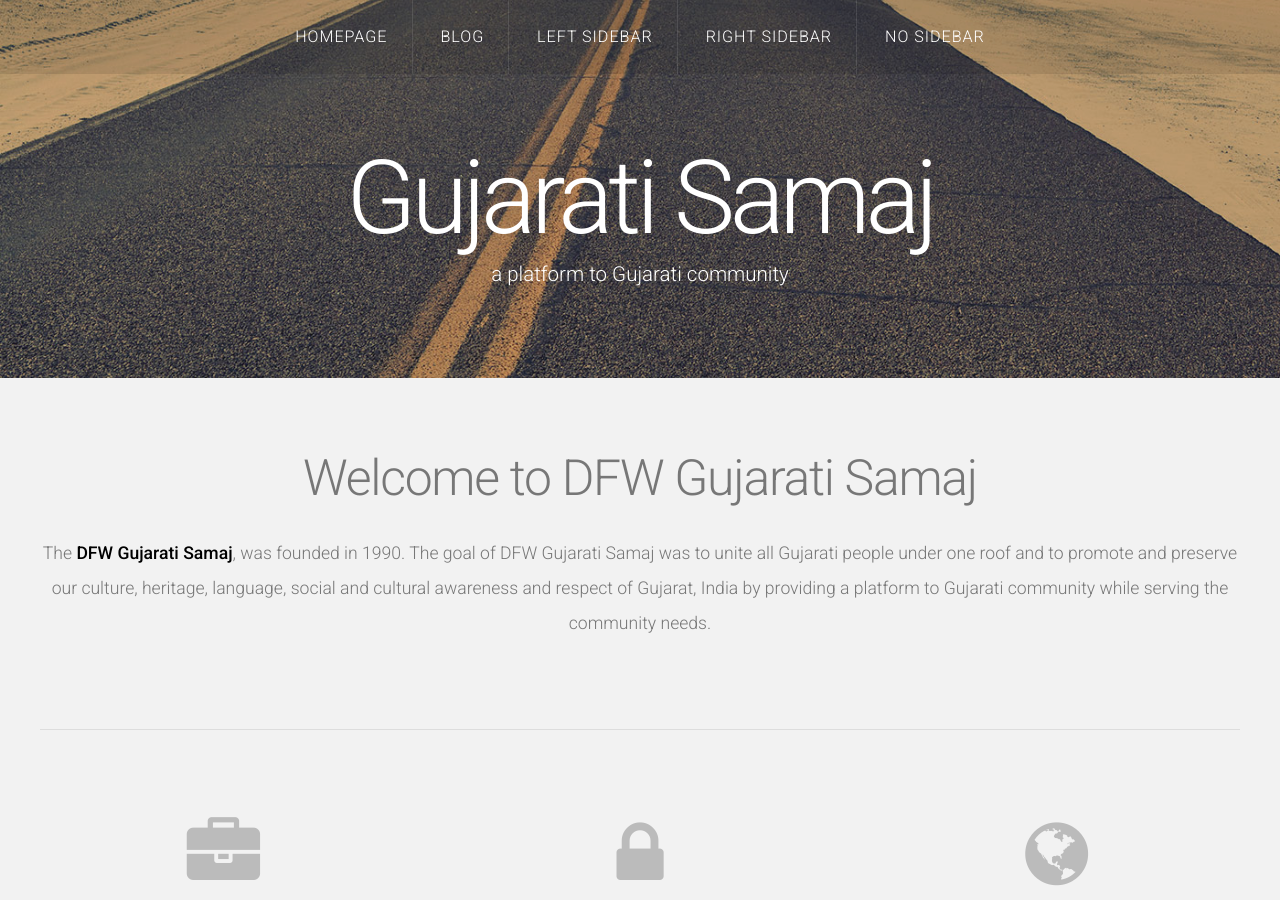
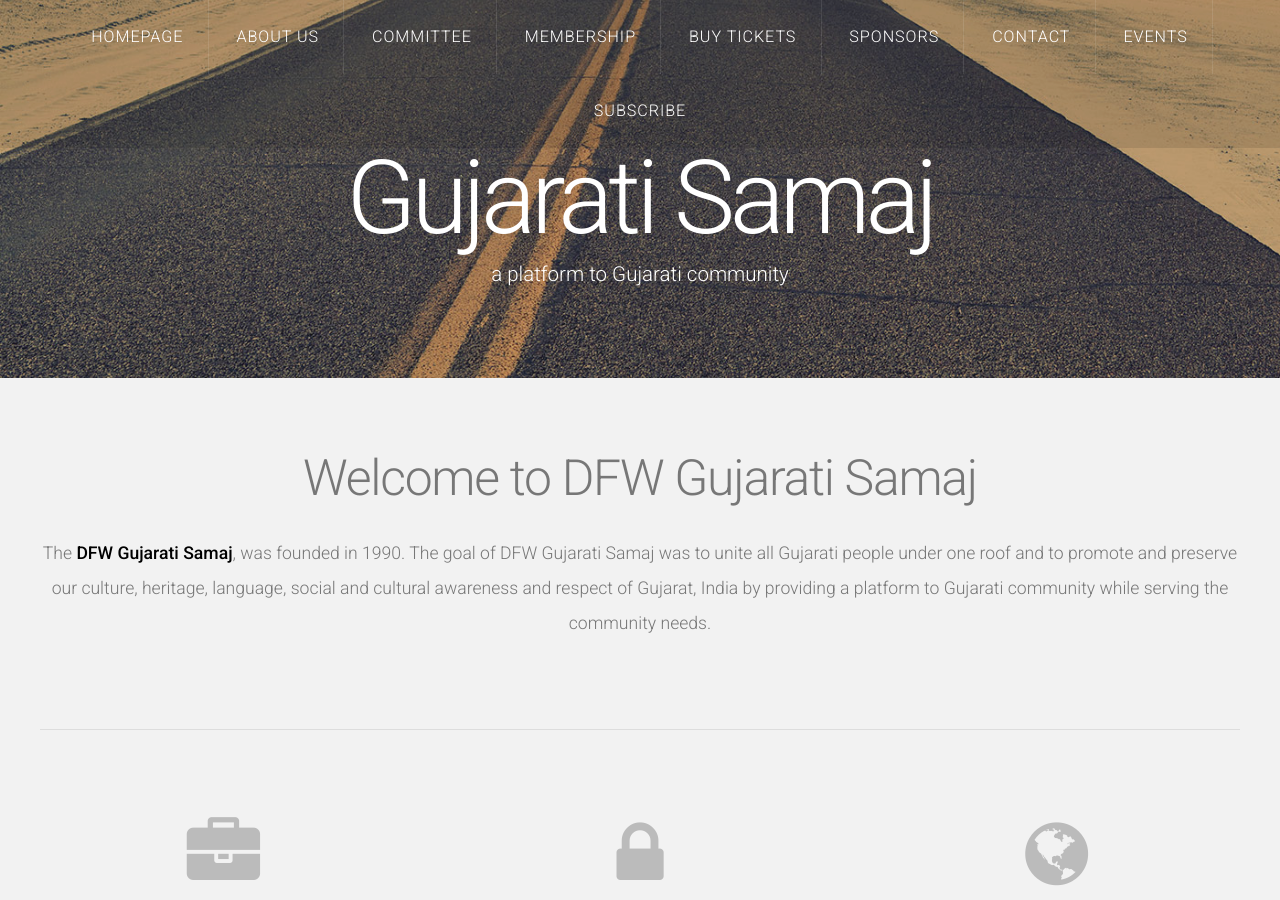
Before and after one commit to rammygit/linearblog, a Jekyll site: the page built from index.html, in a window 1280 px wide and 900 px high. Built offline with Jekyll 4.4.1, drawn with Linux system fonts in a browser that asks for light colours; nearby versions of some CDN libraries; the list of posts is cut into pages by our own code.

Commit message:
updated Navigation

```diff
--- a/_includes/nav.html
+++ b/_includes/nav.html
@@ -4,10 +4,14 @@
 		<ul>
 			{% assign current = page.url | downcase | split: '/' %}
 			<li {% if current[1] == 'index.html' %}class='current'{% endif %}><a href="{{ site.baseurl }}/index.html">Homepage</a></li>
-			<li {% if current[1] == 'blog' %}class='current'{% endif %}><a href="{{ site.baseurl }}/blog">Blog</a></li>
-			<li {% if current[1] == 'left-sidebar.html' %}class='current'{% endif %}><a href="{{ site.baseurl }}/left-sidebar.html">Left Sidebar</a></li>
-			<li {% if current[1] == 'right-sidebar.html' %}class='current'{% endif %}><a href="{{ site.baseurl }}/right-sidebar.html">Right Sidebar</a></li>
-			<li {% if current[1] == 'no-sidebar.html' %}class='current'{% endif %}><a href="{{ site.baseurl }}/no-sidebar.html">No Sidebar</a></li>
+			<li {% if current[1] == 'no-sidebar.html' %}class='current'{% endif %}><a href="{{ site.baseurl }}/no-sidebar.html">About Us</a></li>
+			<li {% if current[1] == 'blog' %}class='current'{% endif %}><a href="{{ site.baseurl }}/blog">Committee</a></li>
+			<li {% if current[1] == 'left-sidebar.html' %}class='current'{% endif %}><a href="{{ site.baseurl }}/left-sidebar.html">Membership</a></li>
+			<li {% if current[1] == 'left-sidebar.html' %}class='current'{% endif %}><a href="{{ site.baseurl }}/left-sidebar.html">Buy Tickets</a></li>
+			<li {% if current[1] == 'left-sidebar.html' %}class='current'{% endif %}><a href="{{ site.baseurl }}/left-sidebar.html">Sponsors</a></li>
+			<li {% if current[1] == 'left-sidebar.html' %}class='current'{% endif %}><a href="{{ site.baseurl }}/left-sidebar.html">Contact</a></li>
+			<li {% if current[1] == 'right-sidebar.html' %}class='current'{% endif %}><a href="{{ site.baseurl }}/right-sidebar.html">Events</a></li>
+			<li {% if current[1] == 'right-sidebar.html' %}class='current'{% endif %}><a href="{{ site.baseurl }}/right-sidebar.html">Subscribe</a></li>
 		</ul>
 	</nav>
 </div>
```
